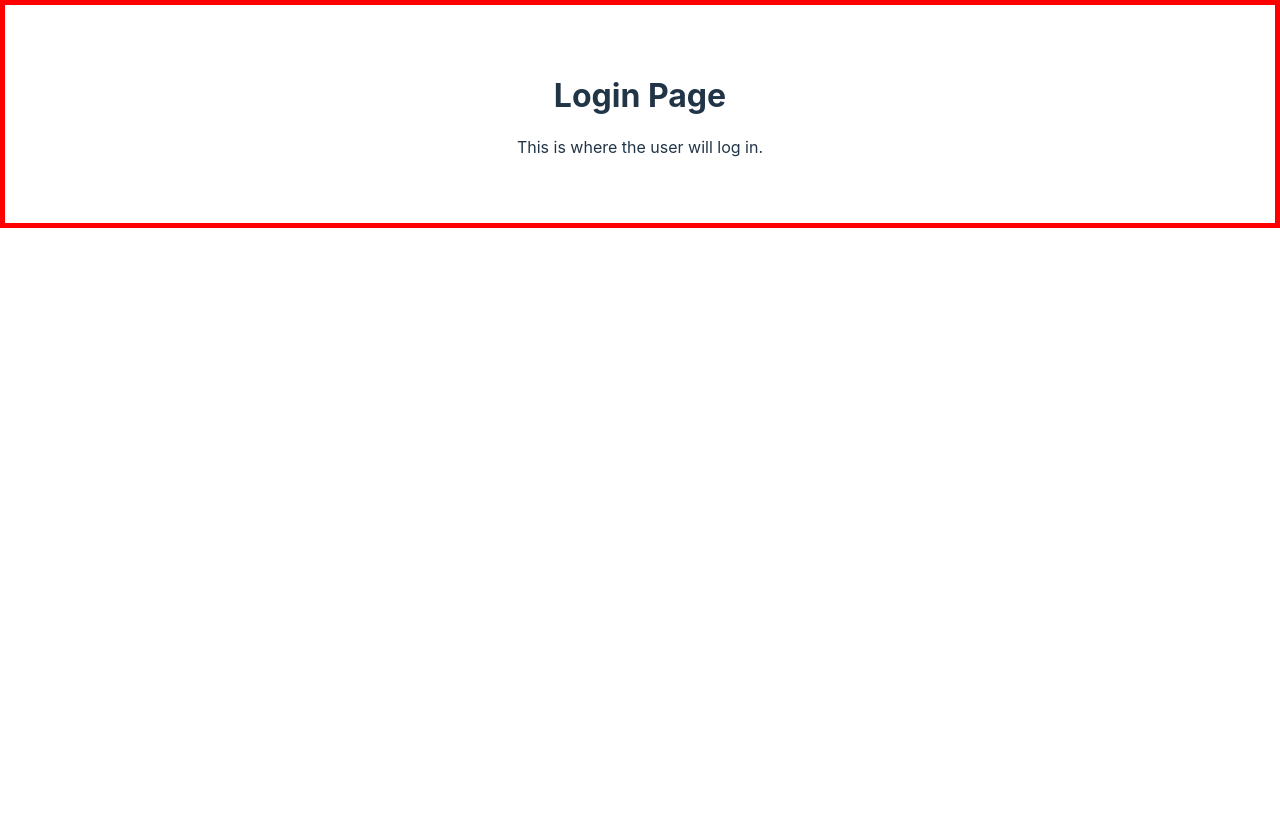
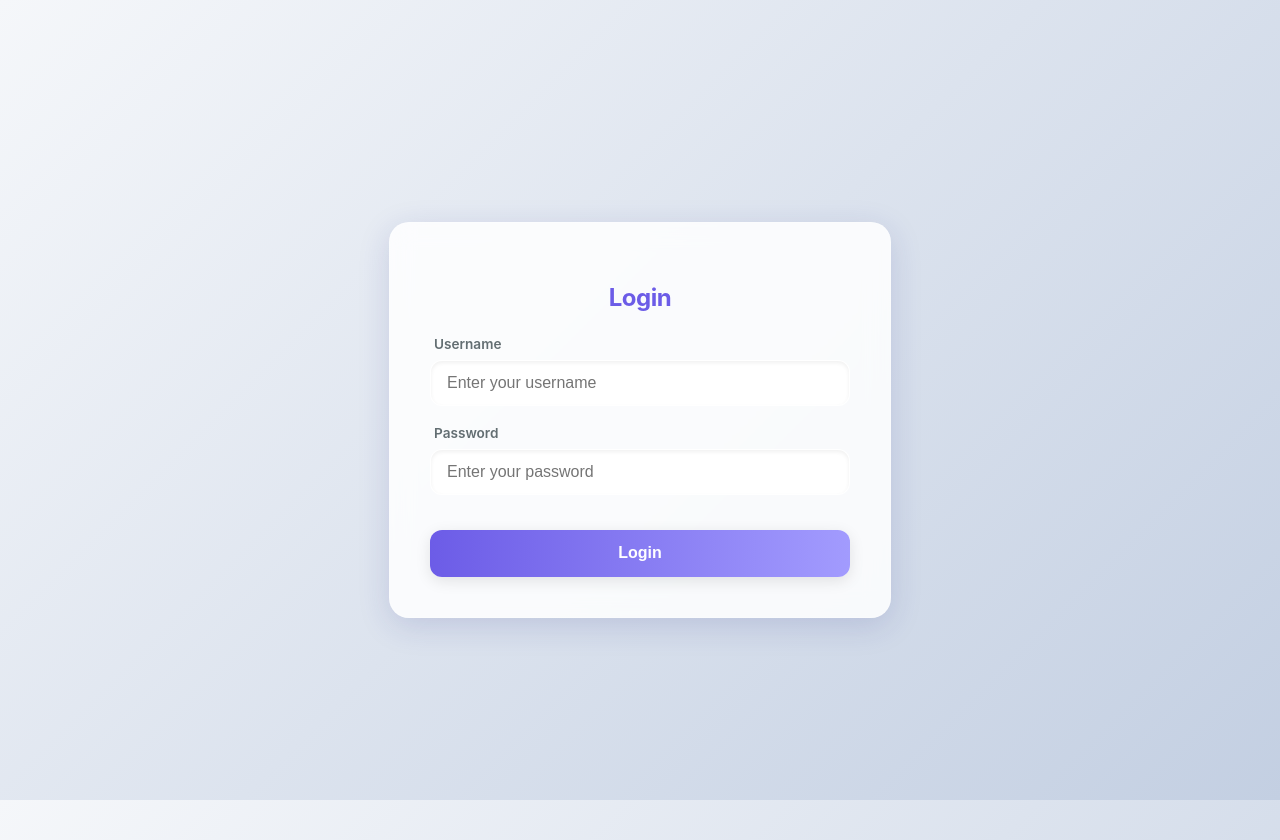
Before and after one commit to yoavbenNun/DriveStack, a React (Vite) app in the folder client/: page /login in a window 1280 px wide. Before the commit the page ends 800 px from the top, so only its background shows below. Built offline with nearby package versions, Linux system fonts and the light colour scheme.

Commit message:
PROJ-229: Added Login Page with Glassmorphism design and fixed server route

```diff
--- a/client/src/index.css
+++ b/client/src/index.css
@@ -1,42 +1,165 @@
 :root {
-  /*Light Mode settings */
-  --bg-color: #ffffff;
-  --text-color: #213547;
-  --primary-color: #646cff;
-  --card-border: #e0e0e0;
+  /* Light Mode settings */
+  --bg-gradient: linear-gradient(135deg, #f5f7fa 0%, #c3cfe2 100%);
+  --card-bg: rgba(255, 255, 255, 0.85);
+  --text-color: #2d3436;
+  --text-secondary: #636e72;
+  --primary-color: #6c5ce7;
+  --primary-hover: #a29bfe;
+  --card-shadow: 0 8px 32px 0 rgba(31, 38, 135, 0.15);
+  --card-border: 1px solid rgba(255, 255, 255, 0.18);
+  --input-bg: rgba(255, 255, 255, 0.9);
 }
 
-  /* dark mode settings */
+/* Dark Mode settings */
 [data-theme='dark'] {
-  --bg-color: #242424;
-  --text-color: rgba(255, 255, 255, 0.87);
-  --primary-color: #747bff;
-  --card-border: #444;
+  --bg-gradient: linear-gradient(135deg, #0f2027 0%, #203a43 50%, #2c5364 100%);
+  --card-bg: rgba(30, 30, 30, 0.70);
+  --text-color: #dfe6e9;
+  --text-secondary: #b2bec3;
+  --primary-color: #74b9ff;
+  --primary-hover: #0984e3;
+  --card-shadow: 0 8px 32px 0 rgba(0, 0, 0, 0.37);
+  --card-border: 1px solid rgba(255, 255, 255, 0.08);
+  --input-bg: rgba(0, 0, 0, 0.3);
 }
 
 body {
   margin: 0;
   min-width: 320px;
   min-height: 100vh;
-  background-color: var(--bg-color);
+  background: var(--bg-gradient);
   color: var(--text-color);
-  font-family: Inter, system-ui, Avenir, Helvetica, Arial, sans-serif;
-  transition: background-color 0.3s, color 0.3s; /* מעבר חלק ונעים */
+  font-family: 'Inter', system-ui, -apple-system, sans-serif;
+  transition: all 0.3s ease;
+  background-attachment: fixed;
+}
+
+/* --- Login & Register Styles --- */
+.login-container {
+  display: flex;
+  justify-content: center;
+  align-items: center;
+  min-height: 100vh;
+  padding: 20px;
+}
+
+.login-card {
+  background: var(--card-bg);
+  backdrop-filter: blur(12px);
+  -webkit-backdrop-filter: blur(12px);
+  border: var(--card-border);
+  box-shadow: var(--card-shadow);
+  padding: 2.5rem;
+  border-radius: 20px; /* circle coreners */
+  width: 100%;
+  max-width: 420px;
+  text-align: center;
+  animation: fadeIn 0.6s ease-out; /* entrance animation */
+}
+@keyframes fadeIn {
+  from { opacity: 0; transform: translateY(-20px); }
+  to { opacity: 1; transform: translateY(0); }
+}
+
+h2 {
+  margin-bottom: 1.5rem;
+  font-weight: 700;
+  letter-spacing: -0.5px;
+  color: var(--primary-color);
+}
+
+.form-group {
+  margin-bottom: 1.2rem;
+  text-align: left;
+}
+
+.form-group label {
+  display: block;
+  margin-bottom: 0.5rem;
+  font-size: 0.85rem;
+  font-weight: 600;
+  color: var(--text-secondary);
+  margin-left: 4px;
+}
+
+.form-group input {
+  width: 100%;
+  padding: 0.8rem 1rem;
+  border: 1px solid transparent;
+  border-radius: 12px;
+  background-color: var(--input-bg);
+  color: var(--text-color);
+  font-size: 1rem;
+  transition: all 0.2s;
+  box-sizing: border-box;
+  box-shadow: inset 0 2px 4px rgba(0,0,0,0.06);
+}
+
+.form-group input:focus {
+  outline: none;
+  border-color: var(--primary-color);
+  box-shadow: 0 0 0 4px rgba(108, 92, 231, 0.1);
+  transform: translateY(-1px);
 }
 
 button {
-  border-radius: 8px;
-  border: 1px solid var(--card-border);
-  padding: 0.6em 1.2em;
-  font-size: 1em;
-  font-weight: 500;
-  font-family: inherit;
-  background-color: var(--bg-color);
-  color: var(--text-color);
+  width: 100%;
+  padding: 0.9rem;
+  margin-top: 1rem;
+  border-radius: 12px;
+  border: none;
+  background: linear-gradient(to right, var(--primary-color), var(--primary-hover));
+  color: white;
+  font-size: 1rem;
+  font-weight: 600;
   cursor: pointer;
-  transition: border-color 0.25s;
+  transition: transform 0.2s, box-shadow 0.2s;
+  box-shadow: 0 4px 15px rgba(0,0,0,0.1);
 }
 
+/* hover above a button effect */
 button:hover {
-  border-color: var(--primary-color);
+  transform: translateY(-2px);
+  box-shadow: 0 6px 20px rgba(0,0,0,0.15);
 }
+
+button:active {
+  transform: translateY(0);
+}
+
+button:disabled {
+  opacity: 0.7;
+  cursor: not-allowed;
+  transform: none;
+}
+
+.error-message {
+  color: #ff7675;
+  background-color: rgba(255, 118, 117, 0.1);
+  padding: 12px;
+  border-radius: 8px;
+  margin-bottom: 1rem;
+  font-size: 0.9rem;
+  border: 1px solid rgba(255, 118, 117, 0.2);
+  animation: shake 0.4s ease-in-out;
+}
+
+/* vibration animation when invalid password */
+@keyframes shake {
+  0%, 100% { transform: translateX(0); }
+  25% { transform: translateX(-5px); }
+  75% { transform: translateX(5px); }
+}
+
+a {
+  color: var(--primary-color);
+  text-decoration: none;
+  font-weight: 600;
+  transition: color 0.2s;
+}
+
+a:hover {
+  text-decoration: underline;
+  color: var(--primary-hover);
+}
--- a/client/src/pages/LoginPage.jsx
+++ b/client/src/pages/LoginPage.jsx
@@ -1,10 +1,82 @@
-import React from 'react';
+import React, { useState } from 'react';
+import { useNavigate } from 'react-router-dom';
 
 const LoginPage = () => {
+  // data managment
+  const [username, setUsername] = useState('');
+  const [password, setPassword] = useState('');
+  const [error, setError] = useState('');
+  const [loading, setLoading] = useState(false);
+
+  // navigation
+  const navigate = useNavigate();
+
+  const handleLogin = async (e) => {
+    e.preventDefault(); // prevent refresh
+    setError('');
+    setLoading(true);
+
+    try {
+      // send Login request to server
+      const response = await fetch('/api/login', {
+        method: 'POST',
+        headers: { 'Content-Type': 'application/json' },
+        body: JSON.stringify({ username, password }),
+      });
+
+      if (!response.ok) {
+        throw new Error('Login failed. Please try again.');
+      }
+
+      // Successful login
+      const data = await response.json();
+      console.log('Login successful:', data);
+
+      // Redirect to dashboard
+      navigate('/dashboard');
+
+    } catch (err) {
+      setError(err.message || 'Something went wrong');
+    } finally {
+      setLoading(false);
+    }
+  };
+
   return (
-    <div style={{ padding: '50px', border: '5px solid red', textAlign: 'center' }}>
-      <h1>Login Page</h1>
-      <p>This is where the user will log in.</p>
+    <div className="login-container">
+      <div className="login-card">
+        <h2>Login</h2>
+
+        <form onSubmit={handleLogin}>
+          <div className="form-group">
+            <label>Username</label>
+            <input
+              type="text"
+              value={username}
+              onChange={(e) => setUsername(e.target.value)}
+              required
+              placeholder="Enter your username"
+            />
+          </div>
+
+          <div className="form-group">
+            <label>Password</label>
+            <input
+              type="password"
+              value={password}
+              onChange={(e) => setPassword(e.target.value)}
+              required
+              placeholder="Enter your password"
+            />
+          </div>
+
+          {error && <div className="error-message">{error}</div>}
+
+          <button type="submit" disabled={loading}>
+            {loading ? 'Logging in...' : 'Login'}
+          </button>
+        </form>
+      </div>
     </div>
   );
 };
```
Also changed, not shown: 1 other file (tests, documents, lock files or other folders).
